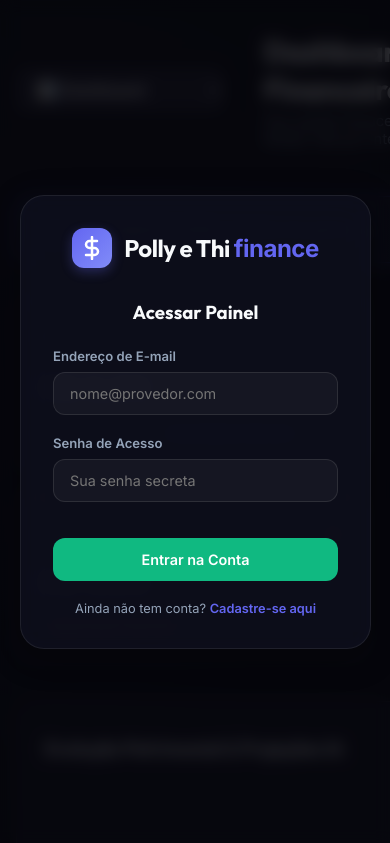
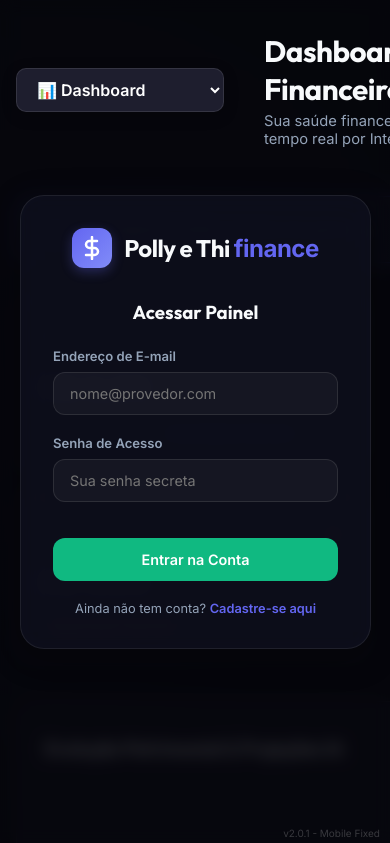
Before and after one commit to thiagocarmo1/ia-financas, a website: page index.html in a window 390 px wide. Shown: the top 843 px of the page. Drawn offline with nearby package versions, Linux system fonts and the light colour scheme.

Commit message:
Fix: Force cache refresh and ensure topbar z-index for mobile navigation

```diff
--- a/index.html
+++ b/index.html
@@ -765,5 +765,6 @@
     </div>
 
     <script src="app.js"></script>
+    <div class="version-info">v2.0.1 - Mobile Fixed</div>
 </body>
 </html>
--- a/service-worker.js
+++ b/service-worker.js
@@ -1,4 +1,4 @@
-const CACHE_NAME = 'polly-thi-finance-v1';
+const CACHE_NAME = 'polly-thi-finance-v2';
 const ASSETS = [
   '/',
   '/index.html',
--- a/style.css
+++ b/style.css
@@ -1689,8 +1689,21 @@ body {
         flex-direction: row;
         align-items: center;
         justify-content: flex-start;
+        position: relative;
+        z-index: 1000; /* Garantir que está acima de tudo */
     }
 }
+
+.version-info {
+    position: fixed;
+    bottom: 5px;
+    right: 10px;
+    font-size: 10px;
+    color: rgba(255,255,255,0.2);
+    z-index: 9999;
+    pointer-events: none;
+}
+
 
 
 @keyframes slideInLeft {
```
